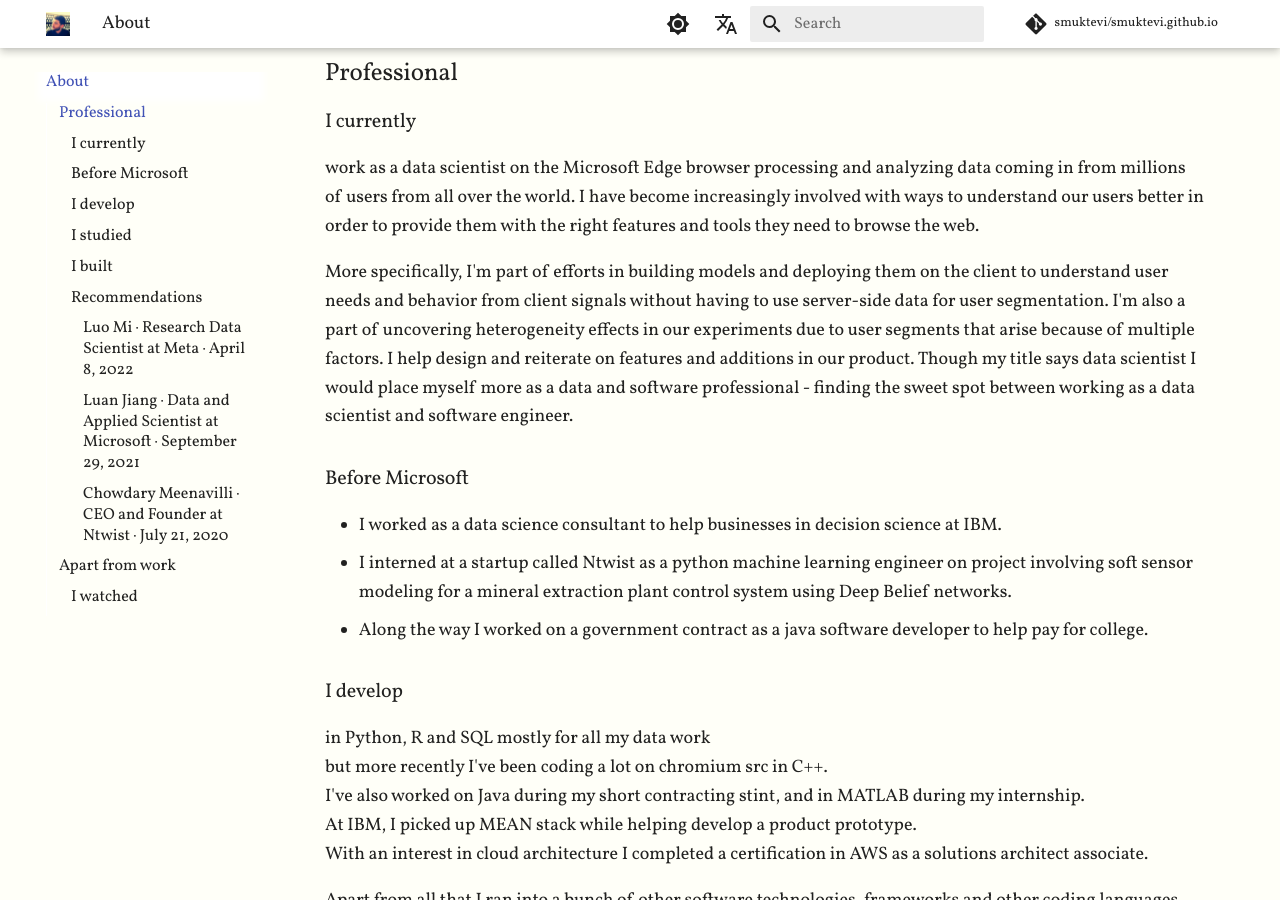
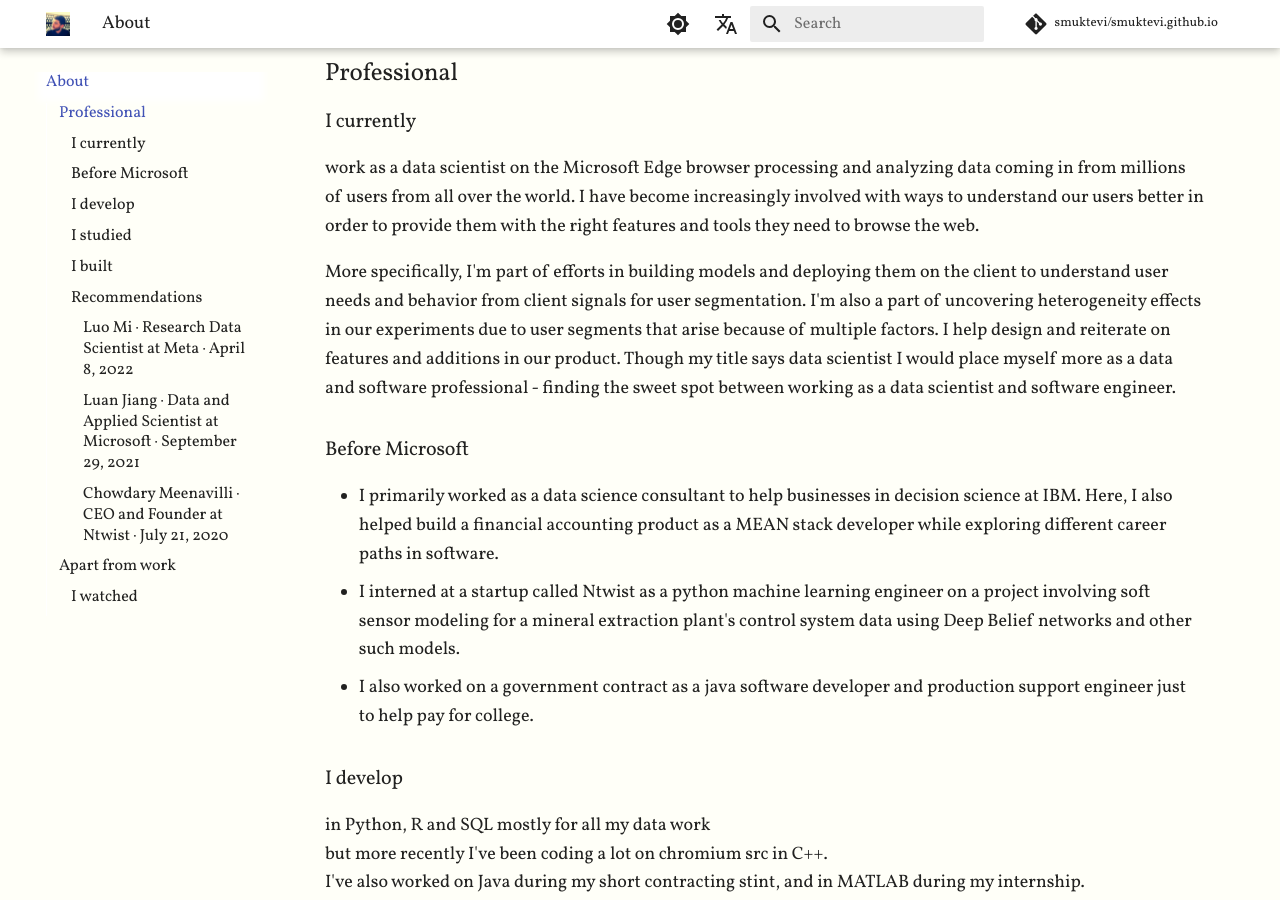
Before and after one commit to smuktevi/smuktevi.github.io, an MkDocs documentation site: the page built from docs/about.md, in a window 1280 px wide and 900 px high, scrolled down 325 px. Built offline with MkDocs 1.6.1 and Material for MkDocs 9.7.7, drawn with Linux system fonts in a browser that asks for light colours; comment, search, counter and statistics services are not loaded.

Commit message:
minor updates

```diff
--- a/docs/about.md
+++ b/docs/about.md
@@ -12,13 +12,13 @@
 
 work as a data scientist on the Microsoft Edge browser processing and analyzing data coming in from millions of users from all over the world. I have become increasingly involved with ways to understand our users better in order to provide them with the right features and tools they need to browse the web.
 
-More specifically, I'm part of efforts in building models and deploying them on the client to understand user needs and behavior from client signals without having to use server-side data for user segmentation. I'm also a part of uncovering heterogeneity effects in our experiments due to user segments that arise because of multiple factors. I help design and reiterate on features and additions in our product. Though my title says data scientist I would place myself more as a data and software professional - finding the sweet spot between working as a data scientist and software engineer.
+More specifically, I'm part of efforts in building models and deploying them on the client to understand user needs and behavior from client signals for user segmentation. I'm also a part of uncovering heterogeneity effects in our experiments due to user segments that arise because of multiple factors. I help design and reiterate on features and additions in our product. Though my title says data scientist I would place myself more as a data and software professional - finding the sweet spot between working as a data scientist and software engineer.
 
 ### Before Microsoft
 
-- I worked as a data science consultant to help businesses in decision science at IBM.
-- I interned at a startup called Ntwist as a python machine learning engineer on project involving soft sensor modeling for a mineral extraction plant control system using Deep Belief networks.
-- Along the way I worked on a government contract as a java software developer to help pay for college.
+- I primarily worked as a data science consultant to help businesses in decision science at IBM. Here, I also helped build a financial accounting product as a MEAN stack developer while exploring different career paths in software.
+- I interned at a startup called Ntwist as a python machine learning engineer on a project involving soft sensor modeling for a mineral extraction plant's control system data using Deep Belief networks and other such models.
+- I also worked on a government contract as a java software developer and production support engineer just to help pay for college.
 
 ### I develop
 
```
Also changed, not shown: site/assets/extra.css, site/search/search_index.json, site/sitemap.xml, 1 other file.
